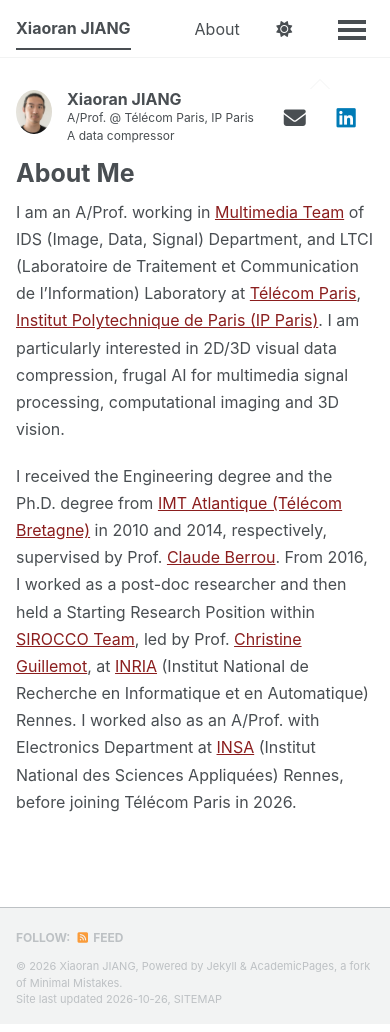
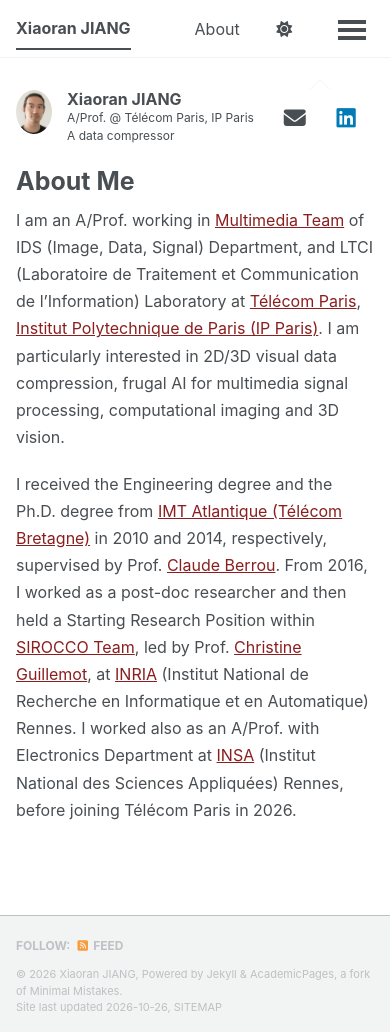
Before and after one commit to xiaoranjiang/xiaoranjiang.github.io, a Jekyll site: the page built from _pages/about.md, in a window 390 px wide and 1032 px high. Built offline with Jekyll 4.4.1, drawn with Linux system fonts in a browser that asks for light colours; a style sheet for code colours, icons or effects is not loaded.

Commit message:
Update main.scss

```diff
--- a/assets/css/main.scss
+++ b/assets/css/main.scss
@@ -175,6 +175,6 @@
   #main .sidebar {
     margin-top: 0 !important;
     padding-top: 0 !important;
-    margin-bottom: 16px !important;
+    margin-bottom: 24px !important;
   }
 }
```
